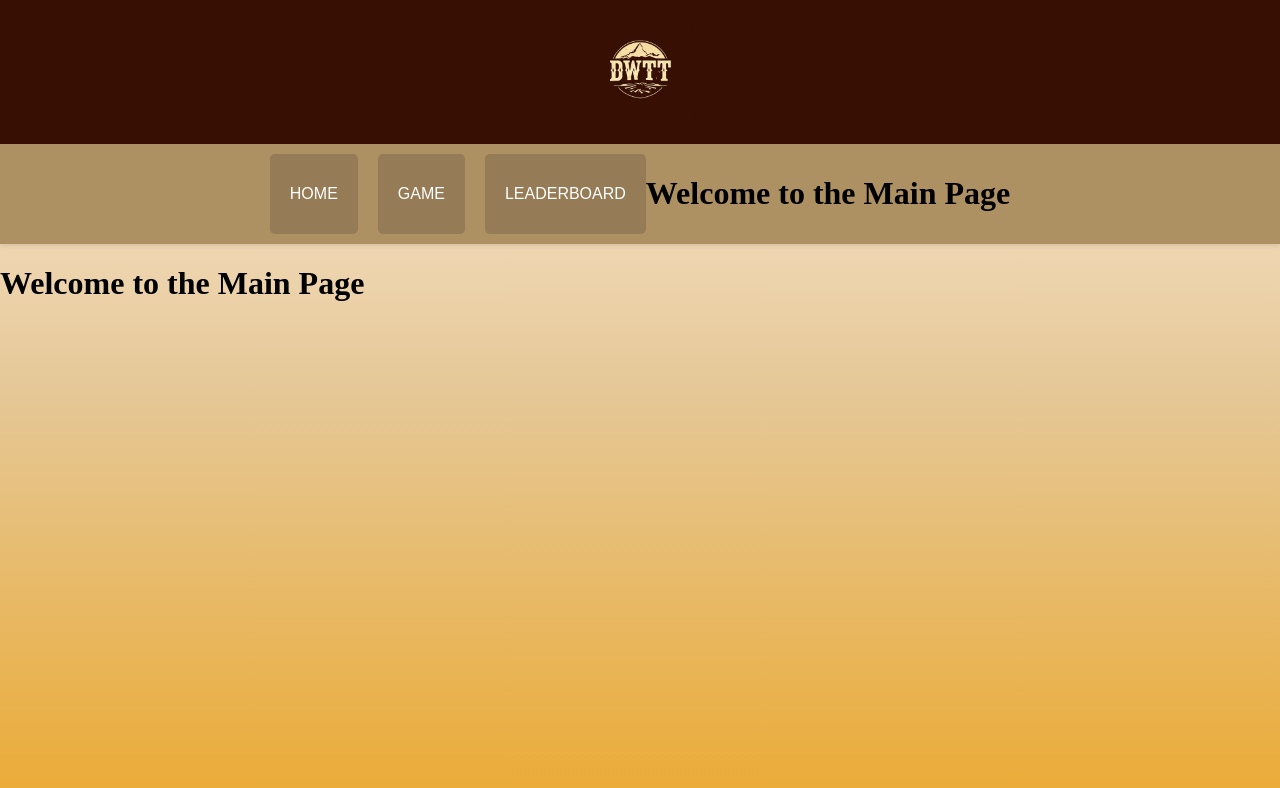
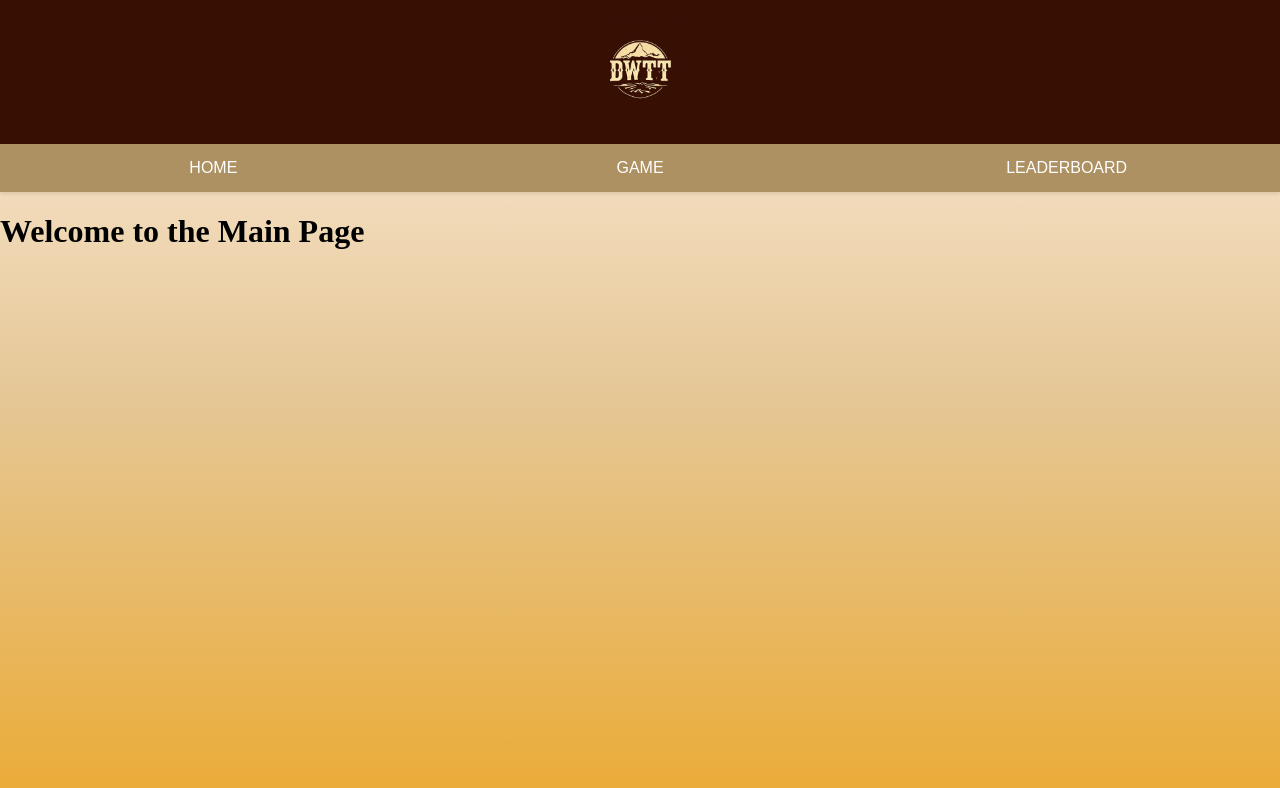
Before and after one commit to Julia-Trinh/HackstreetBoys, a React (Vite) app in the folder frontend/: page /home in a window 1280 px wide. Shown: the top 788 px of the page. Built offline with nearby package versions, Linux system fonts and the light colour scheme; a web font is replaced by a local one.

Commit message:
updated nav bar

```diff
--- a/frontend/src/components/NavBar.css
+++ b/frontend/src/components/NavBar.css
@@ -1,38 +1,38 @@
 /* Navbar container */
 .navbar-container {
-    background-color: #AE9162; /* Light brown background */
-    padding: 10px 20px;
+    background-color: #957B56; /* Darker brown background */
+    padding: 0; /* Remove horizontal padding */
     box-shadow: 0 2px 4px rgba(0, 0, 0, 0.1); /* Subtle shadow */
-    display: flex;
-    justify-content: center; /* Center the buttons horizontally */
+    width: 100%; /* Ensure the navbar spans the full width */
   }
 
   /* Container for the buttons */
   .navbar-buttons {
     display: flex;
-    gap: 20px; /* Space between buttons */
+    width: 100%; /* Ensure the container spans the full width */
   }
 
   /* Button styling */
   .nav-button {
-    background-color: #957B56; /* Darker brown background */
+    background-color: #AE9162; /* Lighter brown background */
     color: white; /* White text */
     border: none;
-    padding: 10px 20px;
+    padding: 15px 0; /* Increase vertical padding */
     font-size: 16px;
-    border-radius: 5px; /* Rounded corners */
+    flex: 1; /* Distribute space evenly among buttons */
+    text-align: center; /* Center the text horizontally */
     cursor: pointer;
     transition: background-color 0.3s ease, transform 0.2s ease;
   }
 
   /* Button hover effect */
   .nav-button:hover {
-    background-color: #7a6345; /* Slightly darker brown on hover */
+    background-color: #9c8057; /* Slightly darker brown on hover */
     transform: translateY(-2px); /* Slight lift effect */
   }
 
   /* Button active effect */
   .nav-button:active {
-    background-color: #6a573b; /* Even darker brown when clicked */
+    background-color: #8a6f4b; /* Even darker brown when clicked */
     transform: translateY(0); /* Reset lift effect */
   }
--- a/frontend/src/components/NavBar.jsx
+++ b/frontend/src/components/NavBar.jsx
@@ -11,7 +11,6 @@
         <button className="nav-button" onClick={() => navigate("/game")}>GAME</button>
         <button className="nav-button" onClick={() => navigate("/leaderboard")}>LEADERBOARD</button>
       </div>
-      <Outlet />
     </div>
   );
 };
```
